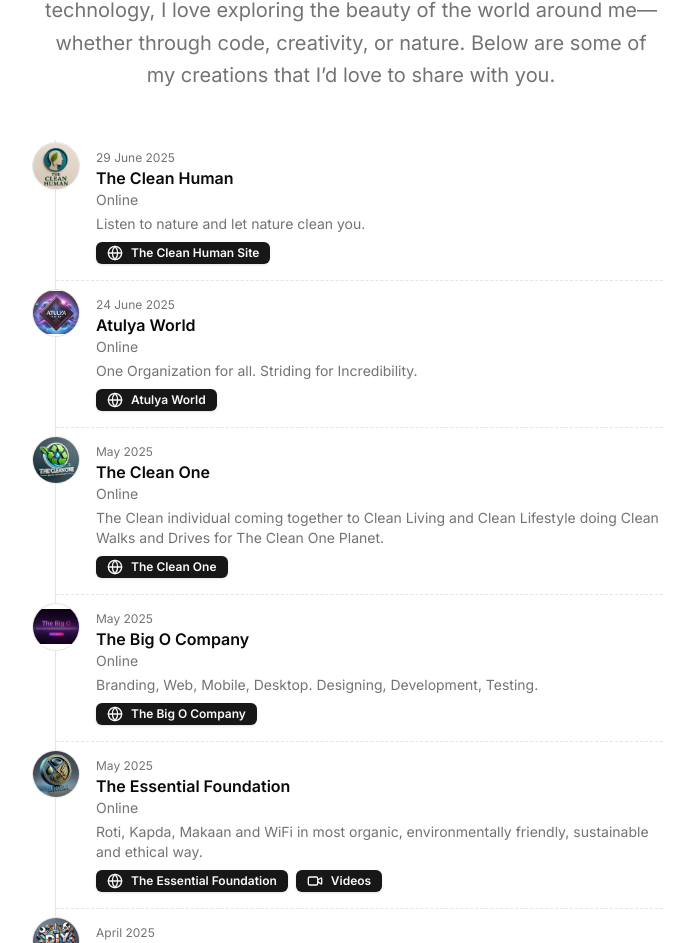
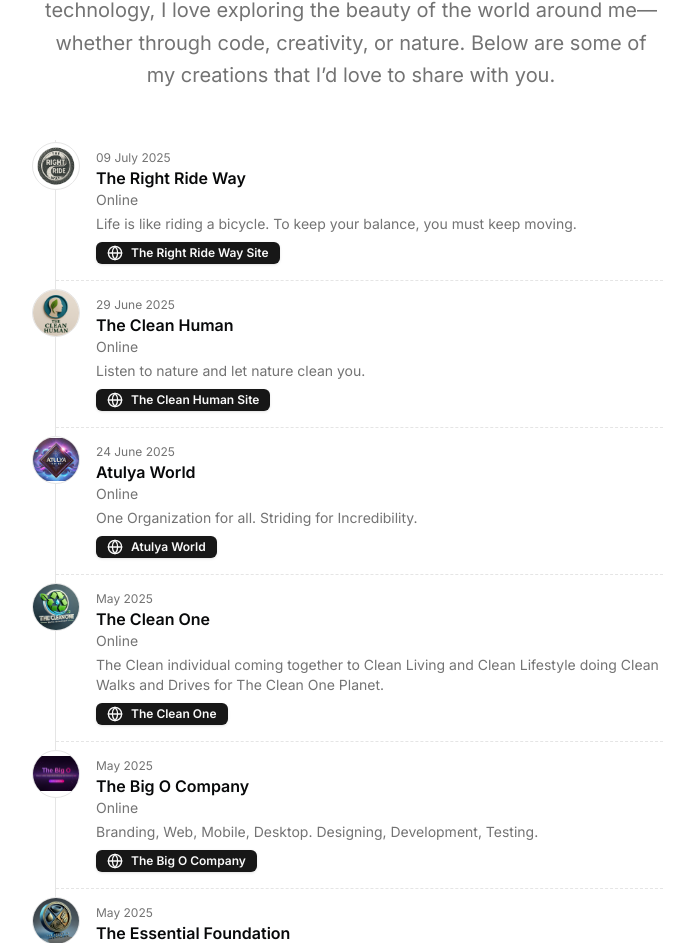
Before and after one commit to atulraj85/me, a Next.js app: page / in a window 1280 px wide. Shown: the part 2855-3798 px from the top of the page, without its empty margins (289-983 px from the left). Built offline with nearby package versions, Linux system fonts and the light colour scheme.

Commit message:
The Right Ride Way

```diff
--- a/src/data/resume.tsx
+++ b/src/data/resume.tsx
@@ -143,6 +143,22 @@ export const DATA = {
     },
   ],
   hackathons: [
+
+     {
+      title: "The Right Ride Way",
+      dates: "09 July 2025",
+      location: "Online",
+      description:
+        "Life is like riding a bicycle. To keep your balance, you must keep moving.",
+      image: "/startups/trrw1.png",
+      links: [
+        {
+          title: "The Right Ride Way Site",
+          icon: <Icons.globe className="h-4 w-4" />,
+          href: "https://rightride.thebigocommunity.org",
+        },
+      ],
+    },
     {
       title: "The Clean Human",
       dates: "29 June 2025",
```
Also changed, not shown: public/startups/trrw1.png (added).
